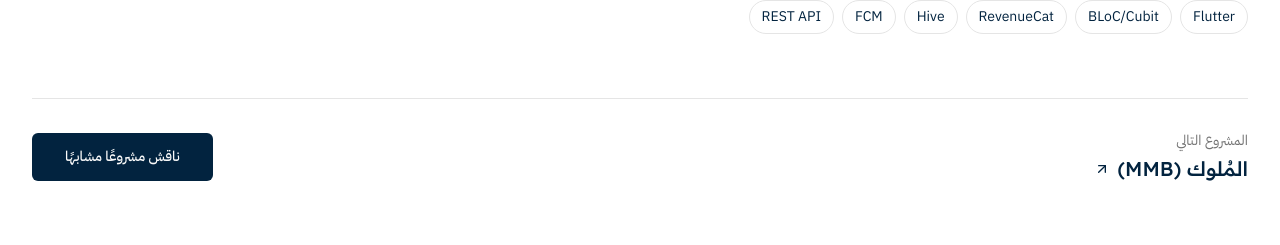
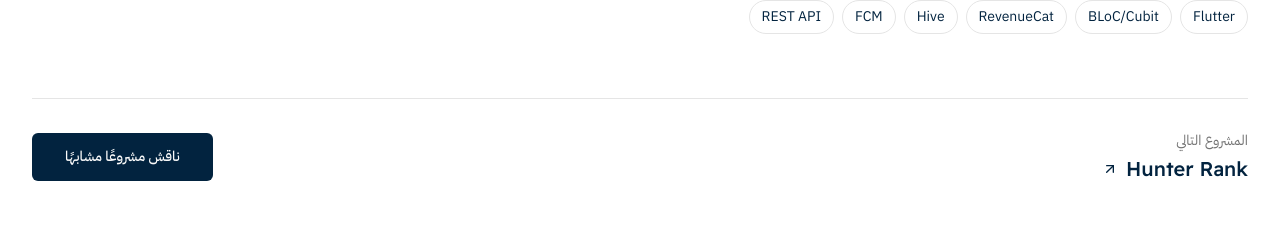
Before and after one commit to hussendev/hussdev, a Next.js app: page /ar/projects/eduba in a window 1280 px wide. Shown: the part 1015-1260 px from the top of the page. Built offline with nearby package versions, Linux system fonts and the light colour scheme.

Commit message:
Add Hunter Rank to portfolio projects

```diff
--- a/content/projects.ts
+++ b/content/projects.ts
@@ -341,6 +341,59 @@ export const projects: Project[] = [
     },
   },
   {
+    slug: "hunter-rank",
+    name: "Hunter Rank",
+    localizedName: { en: "Hunter Rank", ar: "Hunter Rank" },
+    tagline: {
+      en: "Solo Leveling–inspired habit tracker with RPG progression.",
+      ar: "متتبّع عادات مستوحى من Solo Leveling مع تقدّم بأسلوب RPG.",
+    },
+    summary: {
+      en: "Live on App Store and Google Play — sole developer on a ~40,000-line Flutter app with habits, goals, XP/coins, store, badges, daily wheel, and EN/AR RTL against a Laravel API.",
+      ar: "منشور على App Store و Google Play — مطوّر وحيد على تطبيق Flutter ~40,000 سطر مع عادات وأهداف وXP/عملات ومتجر وشارات وعجلة يومية و EN/AR RTL على Laravel API.",
+    },
+    overview: {
+      en: "Hunter Rank turns daily habits and goals into an RPG-style progression loop. Built feature-first with Clean Architecture, 9 modules, 12 Cubits, 60 use cases, and dartz Either error handling against a Laravel REST API at api.hunterrank.app. JWT auth with refresh queuing, Hive session restore, OTP verify/reset, and App Links. Gamification includes streaks, freezes, heatmaps, coin store, CustomPainter daily wheel, loot-box animation, and five purchasable themes. Timezone-aware local reminders plus FCM push with token sync. Full bilingual UI: 547 ARB keys, RTL, Cairo/Orbitron/Inter, and bilingual API errors.",
+      ar: "Hunter Rank يحوّل العادات والأهداف اليومية إلى حلقة تقدّم بأسلوب RPG. بُني feature-first بـ Clean Architecture و9 وحدات و12 Cubit و60 use case و dartz Either على Laravel REST API. JWT مع refresh queue و Hive و OTP و App Links. gamification: streaks و freezes و heatmaps ومتجر عملات وعجلة CustomPainter وصناديق غنائم و5 ثيمات. تذكيرات محلية حسب المنطقة الزمنية و FCM. واجهة ثنائية اللغة: 547 مفتاح ARB و RTL وخطوط Cairo/Orbitron/Inter.",
+    },
+    highlights: {
+      en: [
+        "~40,000 Dart LOC, 9 modules, 28 screens — sole developer",
+        "Laravel REST API with JWT refresh queue and bilingual error mapping",
+        "Habits: streaks, freezes, heatmaps, multi-time timezone-aware reminders",
+        "Goals with optimistic create/complete and rollback on failure",
+        "Live on App Store and Google Play (v1.0.3)",
+      ],
+      ar: [
+        "~40,000 سطر Dart، 9 وحدات، 28 شاشة — مطوّر وحيد",
+        "Laravel REST API مع JWT refresh queue ومعالجة أخطاء ثنائية اللغة",
+        "عادات: streaks و freezes و heatmaps وتذكيرات متعددة حسب المنطقة الزمنية",
+        "أهداف مع إنشاء/إكمال optimistic و rollback عند الفشل",
+        "منشور على App Store و Google Play (v1.0.3)",
+      ],
+    },
+    role: { en: "Sole Developer", ar: "مطوّر وحيد" },
+    market: { en: "Global (EN/AR)", ar: "عالمي (EN/AR)" },
+    platform: "both",
+    category: "services",
+    status: "production",
+    stack: ["Flutter", "BLoC/Cubit", "Dio", "Hive", "Firebase", "FCM", "Deep Links", "REST API"],
+    metrics: [
+      { value: "40K", label: { en: "Dart LOC", ar: "سطر Dart" } },
+      { value: "9", label: { en: "Modules", ar: "وحدات" } },
+      { value: "547", label: { en: "ARB keys", ar: "مفتاح ARB" } },
+    ],
+    featured: false,
+    accent: "#4c1d95",
+    accentSoft: "#fbbf24",
+    image: "/projects/hunter-rank.svg",
+    year: "2026",
+    storeLinks: {
+      appStore: "https://apps.apple.com/us/app/hunter-rank/id6786148849",
+      playStore: "https://play.google.com/store/apps/details?id=com.hunterrank.app",
+    },
+  },
+  {
     slug: "mmb",
     name: "MMB",
     localizedName: { en: "MMB (Al-Mulook)", ar: "المُلوك (MMB)" },
```
Also changed, not shown: public/projects/hunter-rank.svg (added).
